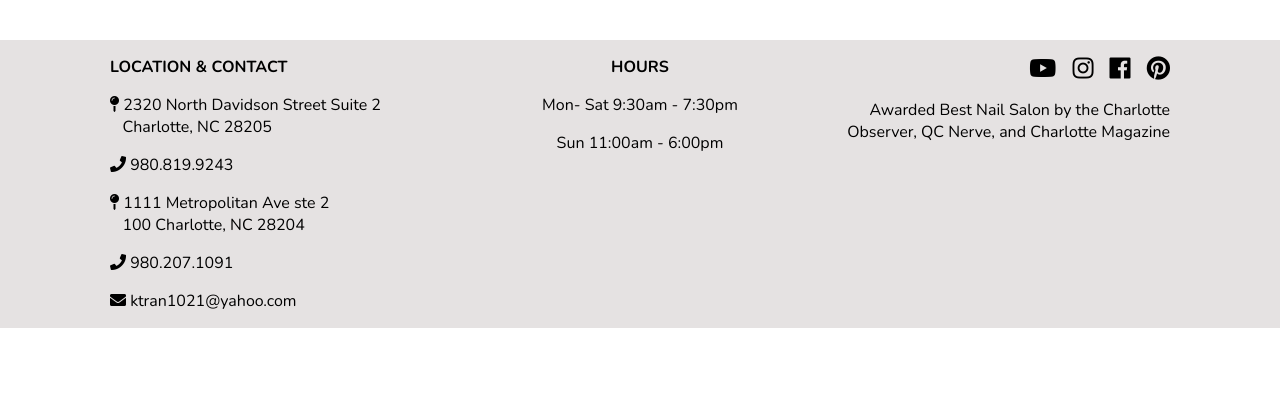
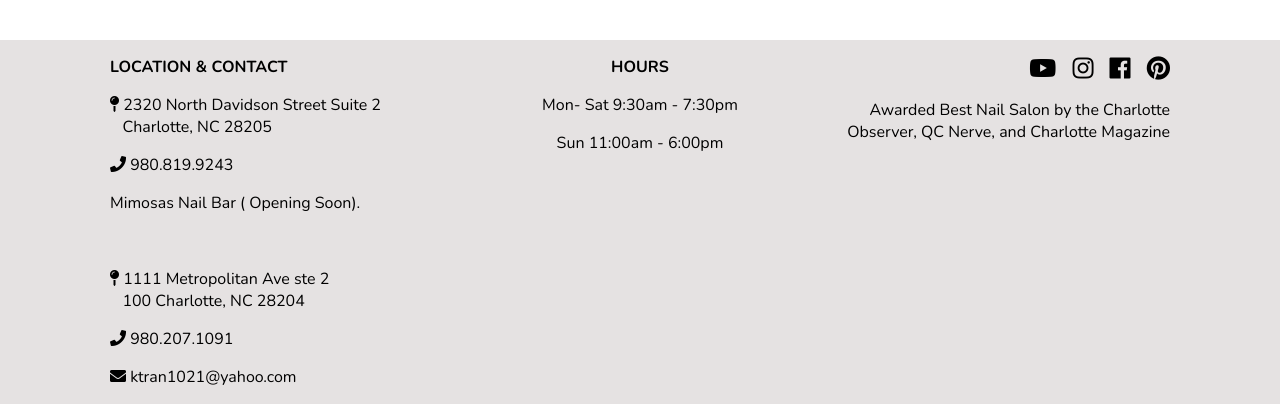
Before and after one commit to mimosasnailbar/mimosas, a Jekyll site: the page built from index.md, in a window 1280 px wide and 900 px high, scrolled down 1125 px, cut to the strip 496-900 px from the top of the window. Built offline with Jekyll 4.4.1, drawn with Linux system fonts in a browser that asks for light colours; nearby versions of some CDN libraries; before the commit the page ends 1949 px from its top, so only the background shows below that.

Commit message:
Updated 1 file via CloudCannon.

```diff
--- a/_layouts/default.html
+++ b/_layouts/default.html
@@ -51,20 +51,21 @@
 					</a>
 					<a href="tel:980-819-9243" class="editable">
 						<i class="fas fa-phone"></i>&nbsp;980.819.9243<br />
+						<p>Mimosas Nail Bar ( Opening Soon).</p><br />
 					</a>
 										<a href="https://maps.google.com/?q=2320 North Davidson Street Suite 2, Charlotte, NC 28205" class="editable footer__address">
-						<p>
-							<i class="fas fa-map-pin"></i>&nbsp;1111 Metropolitan Ave ste
-							2<br />&nbsp; &nbsp;100 Charlotte, NC 28204
-						</p>
-					</a>
+											<p>
+												<i class="fas fa-map-pin"></i>&nbsp;1111 Metropolitan Ave ste
+												2<br />&nbsp; &nbsp;100 Charlotte, NC 28204
+											</p>
+										</a>
 					<a href="tel:9802071091" class="editable">
 						<i class="fas fa-phone"></i>&nbsp;980.207.1091<br />
 					</a>
 					<p class="editable">
 						<i class="fas fa-envelope"></i> ktran1021@yahoo.com<br />
 
-				</div>
+				</p></div>
 				<div class="footer__hours">
 					<p class="footer__title editable">
 						HOURS
```
